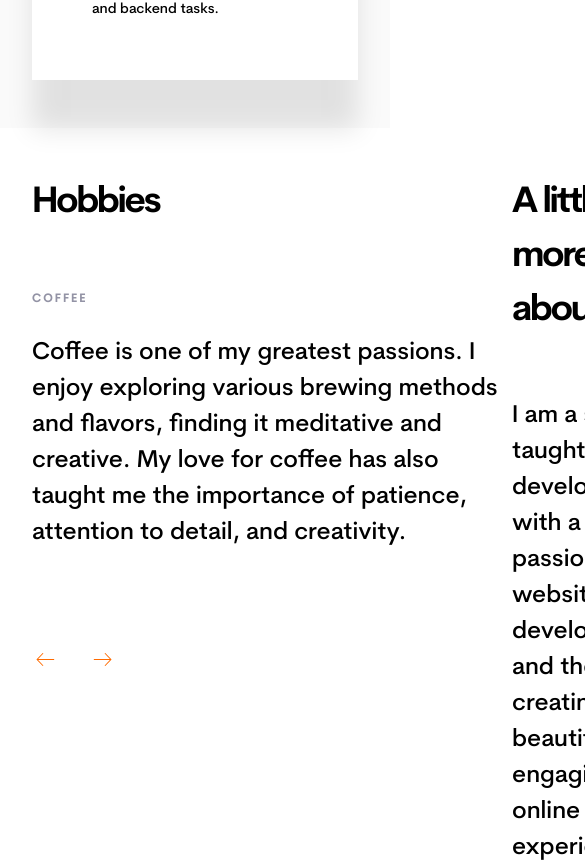
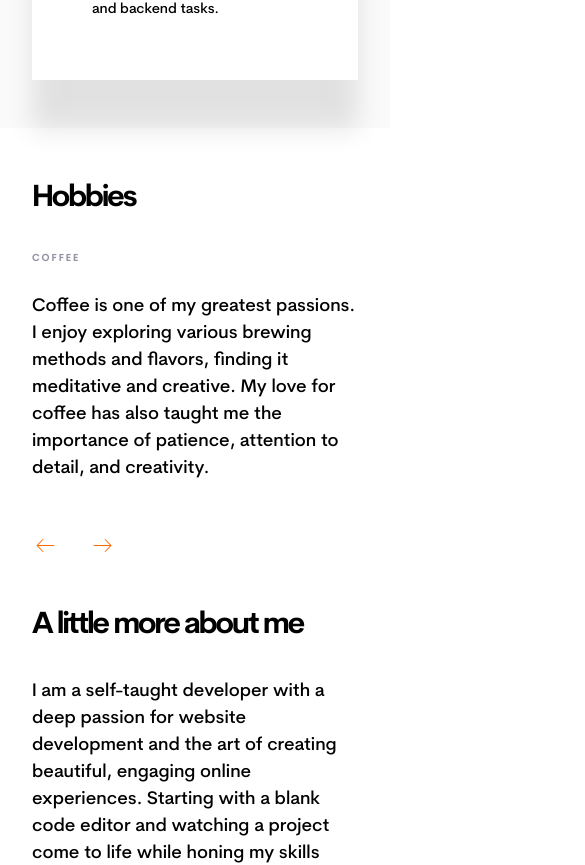
Before and after one commit to zs-kev/My-Portfolio, a Next.js app: page /about in a window 390 px wide. Shown: the part 2154-3019 px from the top of the page, 585 px wide, since content can reach past the window. Built offline with nearby package versions, Linux system fonts and the light colour scheme; a web font is replaced by a local one.

Commit message:
styling: made more info section responsive

```diff
--- a/src/app/about/page.module.css
+++ b/src/app/about/page.module.css
@@ -89,6 +89,7 @@
 
 .infoWrapper {
   max-width: 30rem;
+  width: 100%;
 }
 
 .embla {
@@ -153,6 +154,16 @@
   }
 }
 
+@media (width < 75rem) {
+  .moreInfo {
+    gap: 2.5rem;
+  }
+
+  .moreInfo p {
+    font-size: var(--18px);
+  }
+}
+
 @media (width < 64rem) {
   .heroContainer p {
     font-size: var(--30px);
@@ -160,6 +171,14 @@
 
   .experienceText {
     max-width: 40rem;
+  }
+
+  .moreInfo h2 {
+    font-size: var(--30px);
+  }
+
+  .moreInfo h3 {
+    font-size: var(--10px);
   }
 }
 
@@ -174,6 +193,18 @@
     margin-top: -80px;
     padding: 60px;
     max-width: 37rem;
+  }
+
+  .moreInfo {
+    flex-direction: column;
+  }
+
+  .moreInfo h2 {
+    padding-bottom: 30px;
+  }
+
+  .infoWrapper {
+    max-width: initial;
   }
 }
 
```
